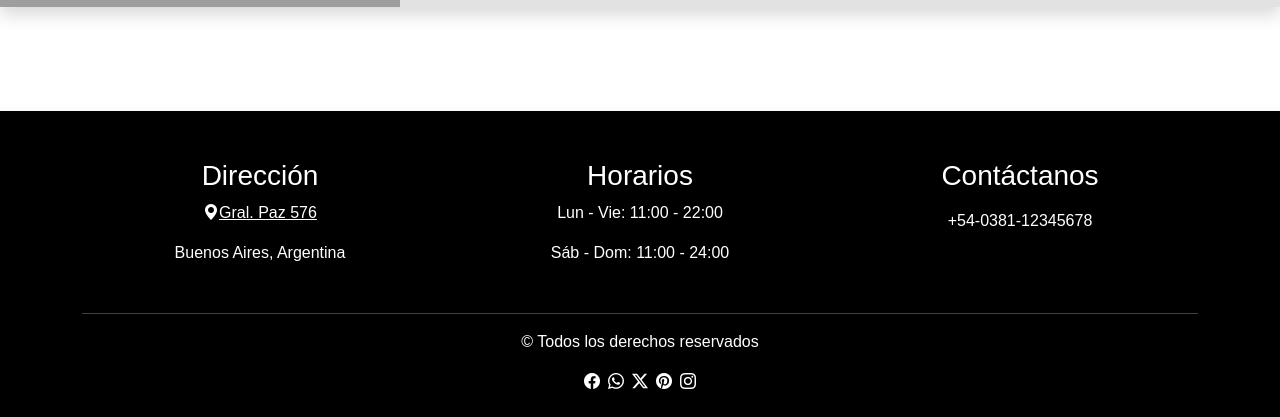
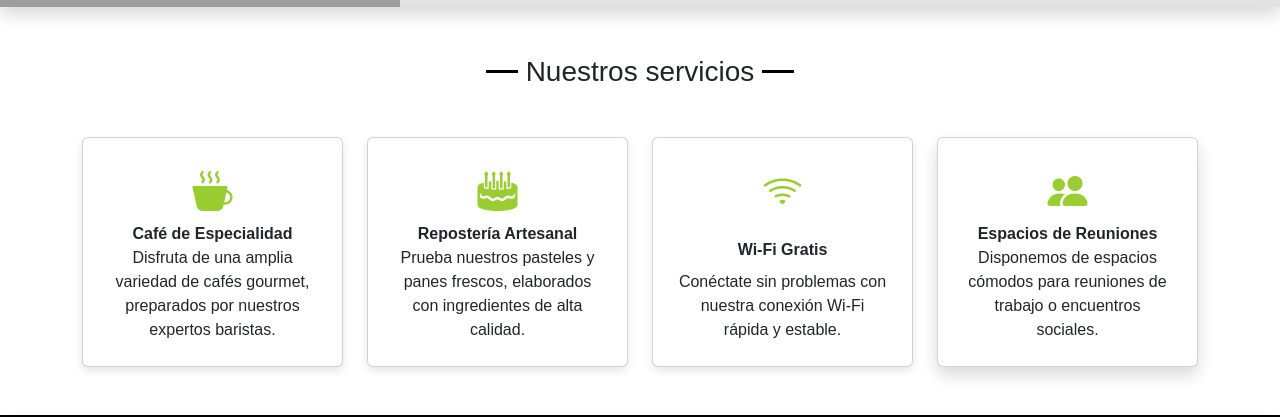
Before and after one commit to pablogonza37/landingPage, a React (Vite) app: page / in a window 1280 px wide. Shown: the part 358-775 px from the top of the page. Built offline with nearby package versions, Linux system fonts and the light colour scheme; grey boxes are pictures that could not be loaded; a web font is replaced by a local one.

Commit message:
se creo la seccion de servicios

```diff
--- a/src/App.css
+++ b/src/App.css
@@ -352,3 +352,24 @@
   height: 300px;
   object-fit: cover;
 }
+
+/* seccion servicios */
+
+/* From Uiverse.io by satyamchaudharydev */
+.card {
+  display: flex;
+  flex-direction: column;
+  justify-content: space-between;
+  text-align: center;
+  padding: 1.5em;
+  border-radius: 5px;
+  overflow: hidden;
+  background-color: #fff;
+  box-shadow: 0 4px 8px rgba(0, 0, 0, 0.1);
+  height: 100%;
+}
+
+.iconos {
+  color: yellowgreen;
+  font-size: 40px;
+}
--- a/src/App.jsx
+++ b/src/App.jsx
@@ -3,7 +3,6 @@
 import "bootstrap/dist/css/bootstrap.min.css";
 import NavBar from "./components/common/Navegacion";
 import Banner from "./components/pages/inicio/Banner";
-import Destacados from "./components/pages/inicio/Destacados";
 import Footer from "./components/common/Footer";
 import Contacto from "./components/pages/Contacto";
 import Productos from "./components/pages/Productos";
--- a/src/components/pages/Inicio.jsx
+++ b/src/components/pages/Inicio.jsx
@@ -1,10 +1,12 @@
 import React from 'react';
 import Banner from './inicio/Banner';
+import Servicios from './inicio/Servicios';
 
 const Inicio = () => {
     return (
         <section className='mainSection'>
           <Banner></Banner>
+          <Servicios></Servicios>
         </section>
     );
 };
--- a/src/components/pages/inicio/Destacados.jsx
+++ /dev/null
@@ -1,13 +0,0 @@
-import React from "react";
-import muestra from "../../../assets/muestra.jpeg";
-import { Carousel, Card, Container } from "react-bootstrap";
-
-const Destacados = () => {
-  return (
-    <section className="nav">
-
-    </section>
-  );
-};
-
-export default Destacados;
--- /dev/null
+++ b/src/components/pages/inicio/Servicios.jsx
@@ -0,0 +1,55 @@
+import React from "react";
+import { Card, Col, Container, Row } from "react-bootstrap";
+
+const Servicios = () => {
+  return (
+    <Container className="my-5">
+      <h3 className="text-center mb-5">Nuestros servicios</h3>
+      <Row className="g-4"> {/* Asegúrate de que haya un espaciado entre las columnas */}
+        <Col md={3} className="d-flex">
+
+          <div className="card flex-fill">
+          <i className="bi bi-cup-hot-fill iconos"></i>
+            <div className="icon"></div>
+            <strong>Café de Especialidad</strong>
+            <div className="card__body">
+              Disfruta de una amplia variedad de cafés gourmet, preparados por nuestros expertos baristas.
+            </div>
+          </div>
+        </Col>
+        <Col md={3} className="d-flex">
+          <div className="card flex-fill">
+          <i className="bi bi-cake2-fill iconos"></i>
+            <div className="icon"></div>
+            <strong>Repostería Artesanal</strong>
+            <div className="card__body">
+              Prueba nuestros pasteles y panes frescos, elaborados con ingredientes de alta calidad.
+            </div>
+          </div>
+        </Col>
+        <Col md={3} className="d-flex">
+          <div className="card flex-fill">
+          <i className="bi bi-wifi iconos"></i>
+            <div className="icon"></div>
+            <strong>Wi-Fi Gratis</strong>
+            <div className="card__body">
+              Conéctate sin problemas con nuestra conexión Wi-Fi rápida y estable.
+            </div>
+          </div>
+        </Col>
+        <Col md={3} className="d-flex">
+          <div className="card flex-fill shadow">
+          <i className="bi bi-people-fill iconos"></i>
+            <div className="icon"></div>
+            <strong>Espacios de Reuniones</strong>
+            <div className="card__body">
+              Disponemos de espacios cómodos para reuniones de trabajo o encuentros sociales.
+            </div>
+          </div>
+        </Col>
+      </Row>
+    </Container>
+  );
+};
+
+export default Servicios;
```
